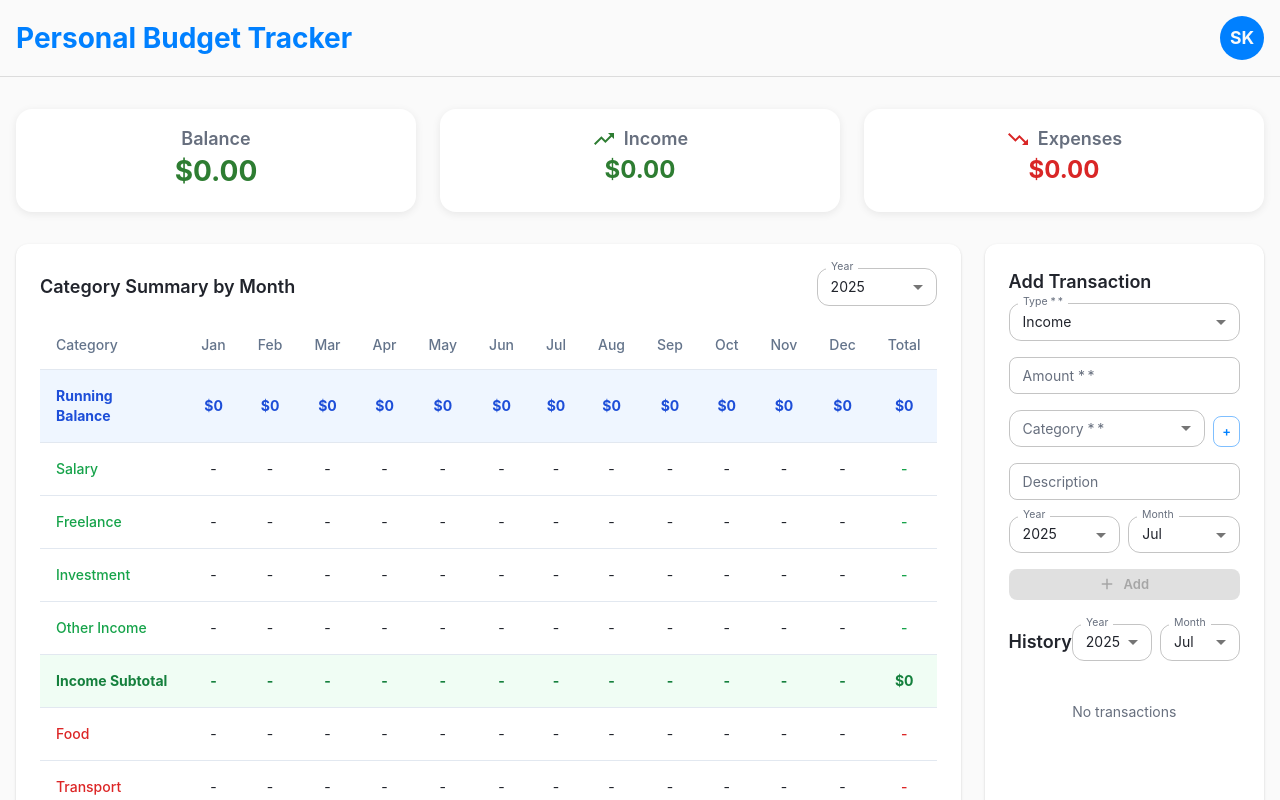
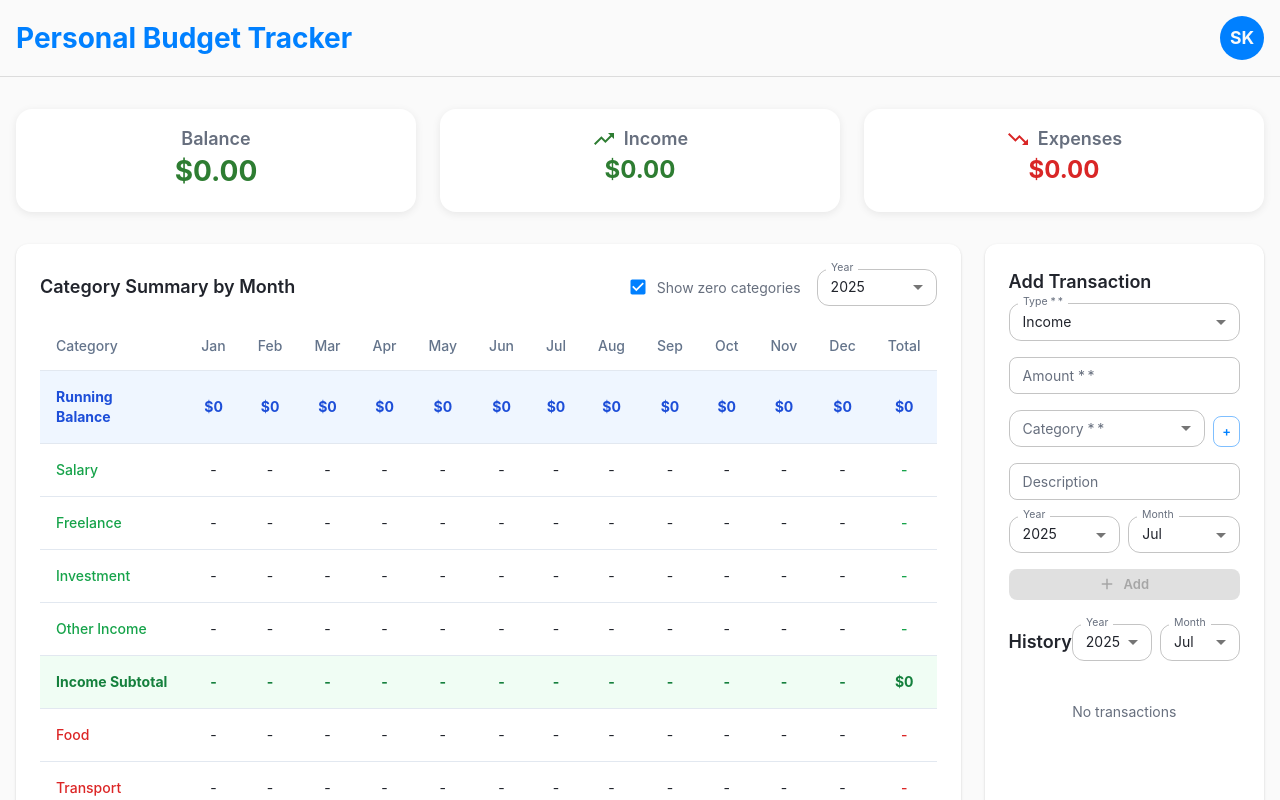
Before and after one commit to Stepanterra/pet-project-personal-budget-tracker, a React (Vite) app: page / in a window 1280 px wide. Shown: the top 800 px of the page. Built offline with nearby package versions, Linux system fonts and the light colour scheme.

Commit message:
Implement show/hide for zero-total categories
Allow users to show or hide categories with a zero total for the selected year.

```diff
--- a/src/pages/BudgetApp.tsx
+++ b/src/pages/BudgetApp.tsx
@@ -19,6 +19,8 @@ import {
   IconButton,
   Stack,
   Avatar,
+  Checkbox,
+  FormControlLabel,
 } from '@mui/material';
 import {
   Table,
@@ -74,6 +76,7 @@ const BudgetApp: React.FC = () => {
   const [newCategory, setNewCategory] = useState<string>('');
   const [showAddCategory, setShowAddCategory] = useState<boolean>(false);
   const [editingTransaction, setEditingTransaction] = useState<Transaction | null>(null);
+  const [showZeroCategories, setShowZeroCategories] = useState<boolean>(true);
 
   const [incomeCategories, setIncomeCategories] = useState(['Salary', 'Freelance', 'Investment', 'Other Income']);
   const [expenseCategories, setExpenseCategories] = useState(['Food', 'Transport', 'Entertainment', 'Bills', 'Shopping', 'Other']);
@@ -341,6 +344,18 @@ const BudgetApp: React.FC = () => {
             <Typography variant="h6">
               Category Summary by Month
             </Typography>
+            <Stack direction="row" spacing={2} alignItems="center">
+              <FormControlLabel
+                control={
+                  <Checkbox
+                    checked={showZeroCategories}
+                    onChange={(e) => setShowZeroCategories(e.target.checked)}
+                    size="small"
+                  />
+                }
+                label="Show zero categories"
+                sx={{ color: 'text.secondary', '& .MuiFormControlLabel-label': { fontSize: '0.875rem' } }}
+              />
               <FormControl size="small" sx={{ minWidth: 120 }}>
                 <InputLabel>Year</InputLabel>
                 <Select
@@ -355,6 +370,7 @@ const BudgetApp: React.FC = () => {
                   ))}
                 </Select>
               </FormControl>
+            </Stack>
           </Box>
           <Box sx={{ overflowX: 'auto' }}>
             <Table>
@@ -408,7 +424,19 @@ const BudgetApp: React.FC = () => {
               </TableHeader>
               <TableBody>
                 {/* Income Categories */}
-                {incomeCategories.map((category) => {
+                {incomeCategories
+                  .filter(category => {
+                    if (showZeroCategories) return true;
+                    const total = transactions
+                      .filter(t =>
+                        t.type === 'income' &&
+                        t.category === category &&
+                        new Date(t.date).getFullYear() === selectedYear
+                      )
+                      .reduce((acc, t) => acc + t.amount, 0);
+                    return total > 0;
+                  })
+                  .map((category) => {
                   const categoryData = months.map((month) => {
                     const sum = transactions
                       .filter(t =>
@@ -468,7 +496,19 @@ const BudgetApp: React.FC = () => {
                 </TableRow>
 
                 {/* Expense Categories */}
-                {expenseCategories.map((category) => {
+                {expenseCategories
+                  .filter(category => {
+                    if (showZeroCategories) return true;
+                    const total = transactions
+                      .filter(t =>
+                        t.type === 'expense' &&
+                        t.category === category &&
+                        new Date(t.date).getFullYear() === selectedYear
+                      )
+                      .reduce((acc, t) => acc + t.amount, 0);
+                    return total > 0;
+                  })
+                  .map((category) => {
                    const categoryData = months.map((month) => {
                      const sum = transactions
                        .filter(t =>
```
Lines whose indentation alone changed are shown as unchanged.
